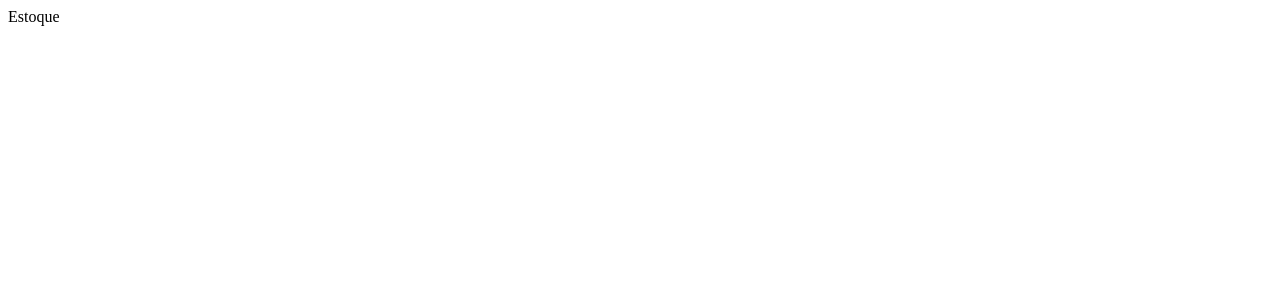
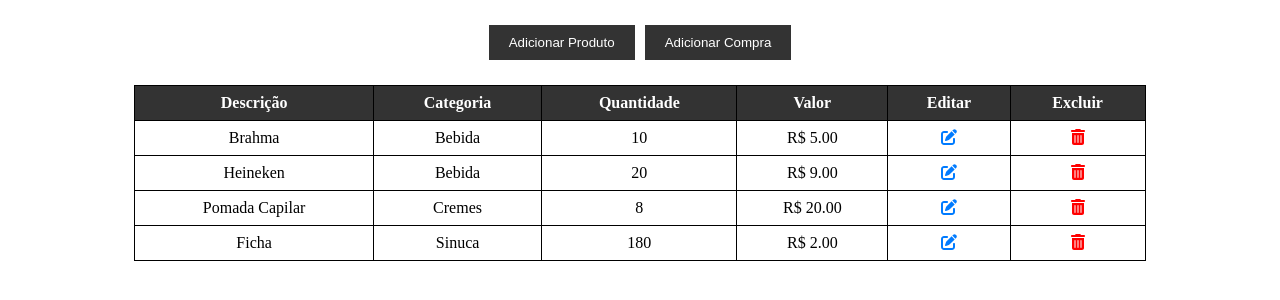
Before and after one commit to nilteras/domwagao-front, a React (Vite) app: page /estoque in a window 1280 px wide. Shown: the top 300 px of the page. Built offline with nearby package versions, Linux system fonts and the light colour scheme; the HTML template or start-up script is replaced by a standard one.

Commit message:
feat: Página estática de estoque

```diff
--- a/package.json
+++ b/package.json
@@ -10,11 +10,14 @@
     "preview": "vite preview"
   },
   "dependencies": {
+    "@fortawesome/fontawesome-svg-core": "^6.4.2",
+    "@fortawesome/free-solid-svg-icons": "^6.4.2",
+    "@fortawesome/react-fontawesome": "^0.2.0",
     "dotenv": "^16.3.1",
     "react": "^18.2.0",
     "react-dom": "^18.2.0",
     "react-router-dom": "^6.15.0",
-    "styled-components": "^6.0.7"
+    "styled-components": "^6.1.0"
   },
   "devDependencies": {
     "@types/react": "^18.2.15",
--- a/src/pages/EstoquePage/EstoquePage.jsx
+++ b/src/pages/EstoquePage/EstoquePage.jsx
@@ -1,7 +1,134 @@
+import styled from 'styled-components';
+import { FontAwesomeIcon } from "@fortawesome/react-fontawesome";
+import { faEdit, faTrashAlt } from '@fortawesome/free-solid-svg-icons';
+
+
+
+
 export default function EstoquePage() {
     return (
         <>
-            Estoque
+            <div>
+                <ButtonContainer>
+                    <Button>Adicionar Produto</Button>
+                    <Button>Adicionar Compra</Button>
+                </ButtonContainer>
+                <Table>
+                    <thead>
+                        <tr>
+                            <Th>Descrição</Th>
+                            <Th>Categoria</Th>
+                            <Th>Quantidade</Th>
+                            <Th>Valor</Th>
+                            <Th>Editar</Th>
+                            <Th>Excluir</Th>
+                        </tr>
+                    </thead>
+                    <tbody>
+                        <tr>
+                            <Td>Brahma</Td>
+                            <Td>Bebida</Td>
+                            <Td>10</Td>
+                            <Td>R$ 5.00</Td>
+                            <Td>
+                                <EditIcon icon={faEdit} />
+                            </Td>
+                            <Td>
+                                <DeleteIcon icon={faTrashAlt} />
+                            </Td>
+                        </tr>
+                        <tr>
+                            <Td>Heineken</Td>
+                            <Td>Bebida</Td>
+                            <Td>20</Td>
+                            <Td>R$ 9.00</Td>
+                            <Td>
+                                <EditIcon icon={faEdit} />
+                            </Td>
+                            <Td>
+                                <DeleteIcon icon={faTrashAlt} />
+                            </Td>
+                        </tr>
+                        <tr>
+                            <Td>Pomada Capilar</Td>
+                            <Td>Cremes</Td>
+                            <Td>8</Td>
+                            <Td>R$ 20.00</Td>
+                            <Td>
+                                <EditIcon icon={faEdit} />
+                            </Td>
+                            <Td>
+                                <DeleteIcon icon={faTrashAlt} />
+                            </Td>
+                        </tr>
+                        <tr>
+                            <Td>Ficha</Td>
+                            <Td>Sinuca</Td>
+                            <Td>180</Td>
+                            <Td>R$ 2.00</Td>
+                            <Td>
+                                <EditIcon icon={faEdit} />
+                            </Td>
+                            <Td>
+                                <DeleteIcon icon={faTrashAlt} />
+                            </Td>
+                        </tr>
+
+                    </tbody>
+                </Table>
+            </div>
+
         </>
     )
 }
+
+
+const Table = styled.table`
+  width: 80%;
+  margin: 0 auto;
+  border-collapse: collapse;
+  margin-top: 20px;
+`;
+
+
+const Th = styled.th`
+  background-color: #333;
+  color: white;
+  border: 1px solid #000;
+  padding: 8px;
+  text-align: center;
+`;
+
+const Td = styled.td`
+  border: 1px solid #000;
+  padding: 8px;
+  text-align: center;
+`;
+
+const ButtonContainer = styled.div`
+  text-align: center;
+  margin-top: 20px;
+`;
+
+const Button = styled.button`
+  background-color: #333;
+  color: white;
+  padding: 10px 20px;
+  border: none;
+  cursor: pointer;
+  margin: 5px;
+
+  &:hover {
+    background-color: #000;
+  }
+`;
+
+const EditIcon = styled(FontAwesomeIcon)`
+  color: #007bff;
+  cursor: pointer;
+`;
+
+const DeleteIcon = styled(FontAwesomeIcon)`
+  color: #ff0000;
+  cursor: pointer;
+`;
--- a/src/style/GlobalStyle.js
+++ b/src/style/GlobalStyle.js
@@ -4,6 +4,10 @@ const GlobalStyle = createGlobalStyle`
     * {
         box-sizing: border-box;
     }
+    body {
+        background: linear-gradient(to right, #000, #999);
+        color: white;
+    }
 
 `
 
```
Also changed, not shown: 1 other file (tests, documents, lock files or other folders).
